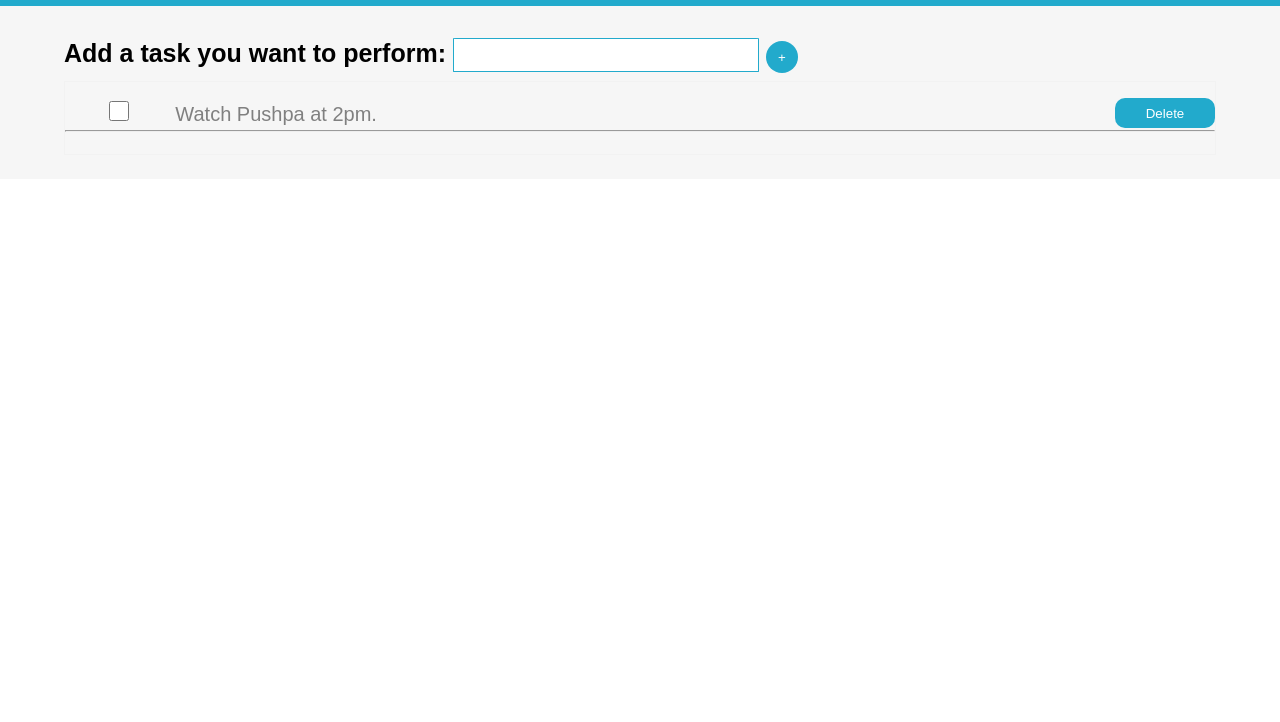
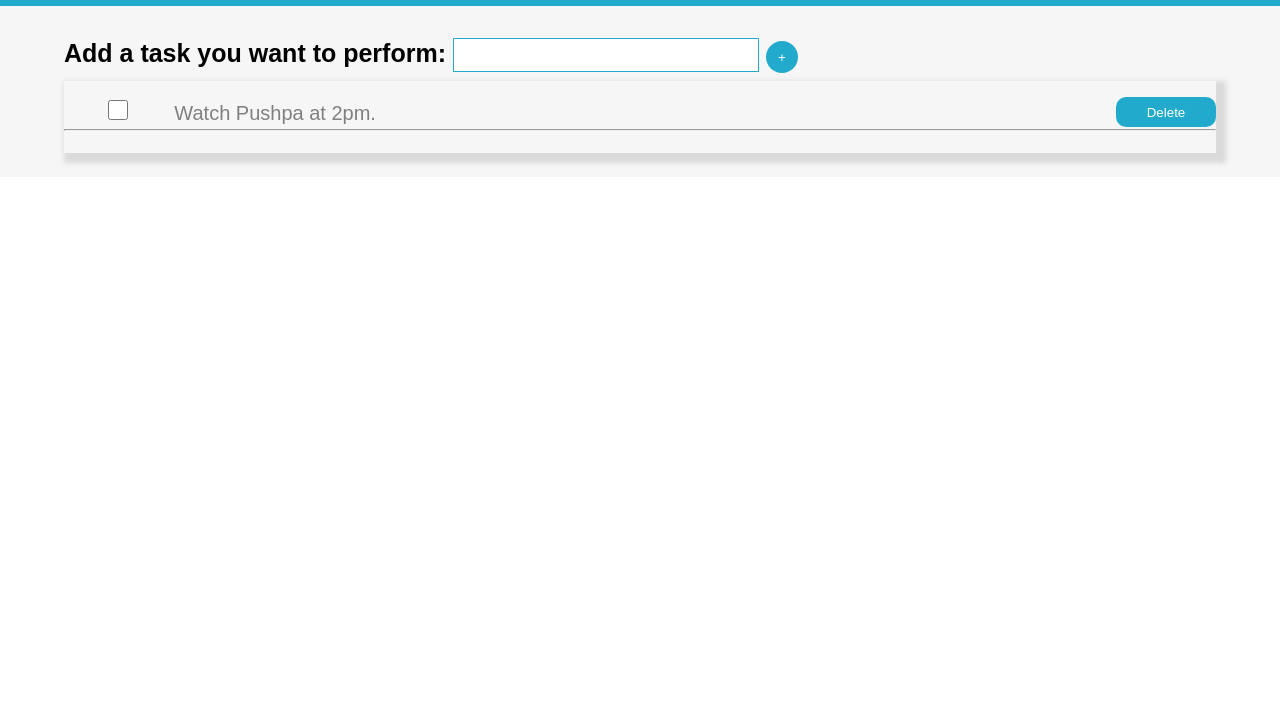
Before and after one commit to kiranadh1452/todo-app-web-component, a plain HTML site: page index.html in a window 1280 px wide. Shown: the part 78-800 px from the top of the page. Drawn offline with Linux system fonts and the light colour scheme.

Commit message:
Update styles.css
shadow view

```diff
--- a/css/styles.css
+++ b/css/styles.css
@@ -14,7 +14,7 @@ list-item {
 }
 
 #pending-item-container{
-  border: 0.1px solid rgba(128, 128, 128, 0.035);
+  box-shadow: 5px 5px 5px 5px rgba(128, 128, 128, 0.235);
 }
 
 #todo-item-submit{
```
